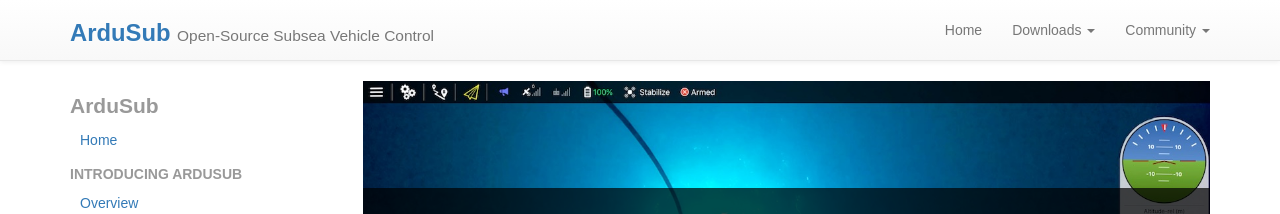
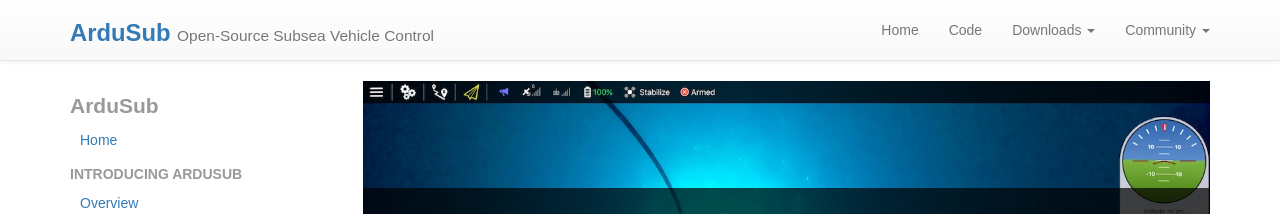
Before and after one commit to bluerobotics/retired-ardusub-docs, a Jekyll site: the page built from index.md, in a window 1280 px wide. Shown: the top 214 px of the page. Built offline with Jekyll 4.4.1, drawn with Linux system fonts in a browser that asks for light colours; nearby versions of some CDN libraries; comment, search, counter and statistics services are not loaded; some of the changed text lies outside the part shown.

Commit message:
Move link to code to navbar.

```diff
--- a/_includes/header.html
+++ b/_includes/header.html
@@ -16,6 +16,7 @@
     <div class="collapse navbar-collapse" id="bs-example-navbar-collapse-1">
       <ul class="nav navbar-nav navbar-right">
         <li><a href="/">Home</a></li>
+        <li><a href="https://github.com/bluerobotics/ardusub/">Code</a></li>
         <li class="dropdown">
           <a href="#" class="dropdown-toggle" data-toggle="dropdown" role="button" aria-haspopup="true" aria-expanded="false">Downloads <span class="caret"></span></a>
           <ul class="dropdown-menu">
--- a/_includes/navigation.html
+++ b/_includes/navigation.html
@@ -20,14 +20,6 @@
     e.g. <li class=divider></li> first to break up the content. -->
 </ul>
 
-<ul class="sidenav nav nav-list">
-    <li class="divider"></li>
-
-    <li class=nav-header>Visit the Code</li>
-
-    <li><a href="https://github.com/bluerobotics/ardusub/">ArduSub on Github <i class="fa fa-arrow-circle-right" aria-hidden="true"></i></a></li>
-</ul>
-
 <hr />
 
 <ul class="sidenav nav nav-list">
```
